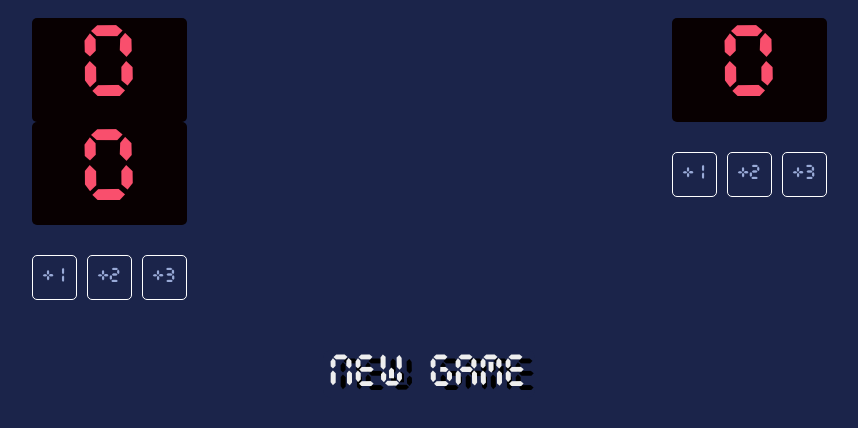
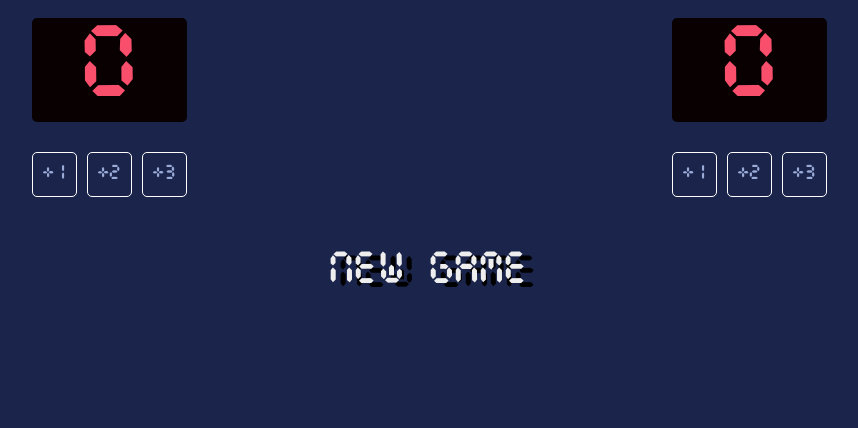
Before and after one commit to yahiamahgoub/BasketBall-Scoreboard, a website built with Vite: page index.html in a window 1280 px wide. Shown: the part 176-604 px from the top of the page, without its empty margins (211-1069 px from the left). Built offline with nearby package versions, Linux system fonts and the light colour scheme.

Commit message:
fix duplicate home score

```diff
--- a/index.html
+++ b/index.html
@@ -8,9 +8,6 @@
                 <h3>HOME</h3>
                 <div class="score-background">
                     <span id="home-score-el"  class="score-value">0</span>
-                </div>
-                <div class="score-background score-value">
-                    0
                 </div>
                 <div class="btns-div">
                     <button class="points-btn" onclick="homeOnePointer()">+1</button>
```
